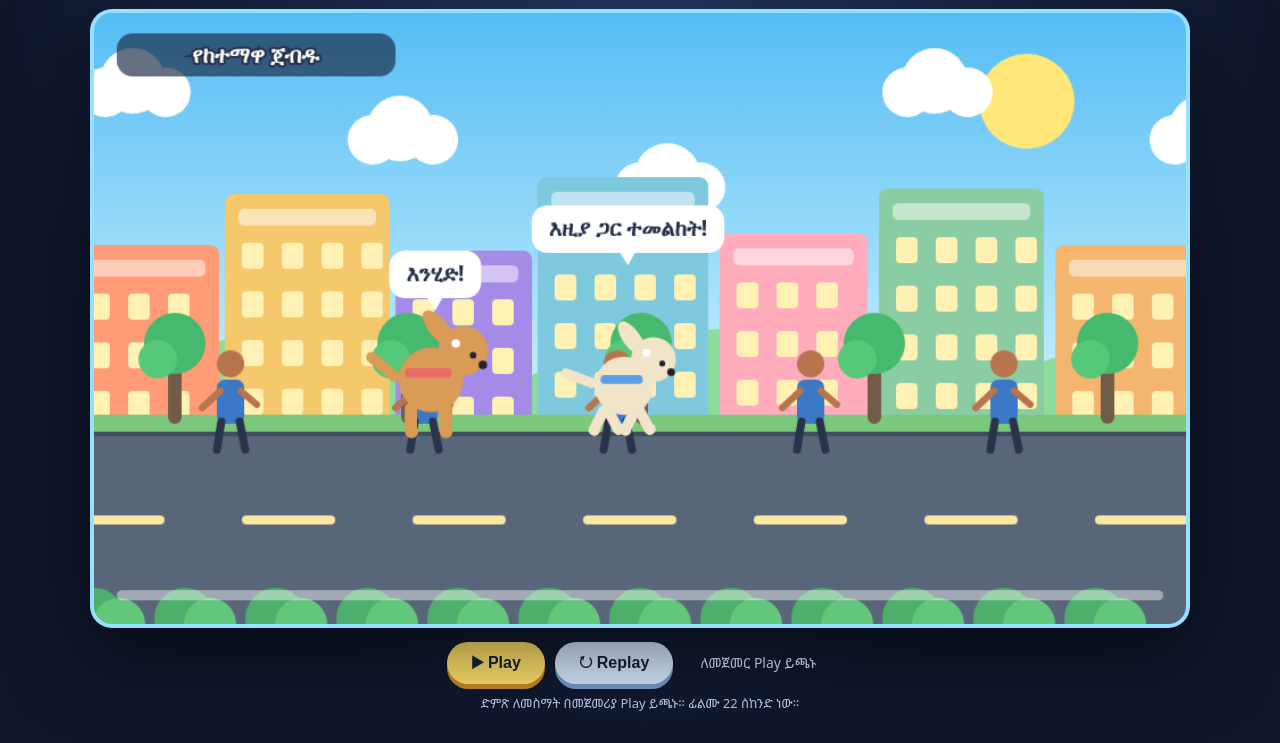
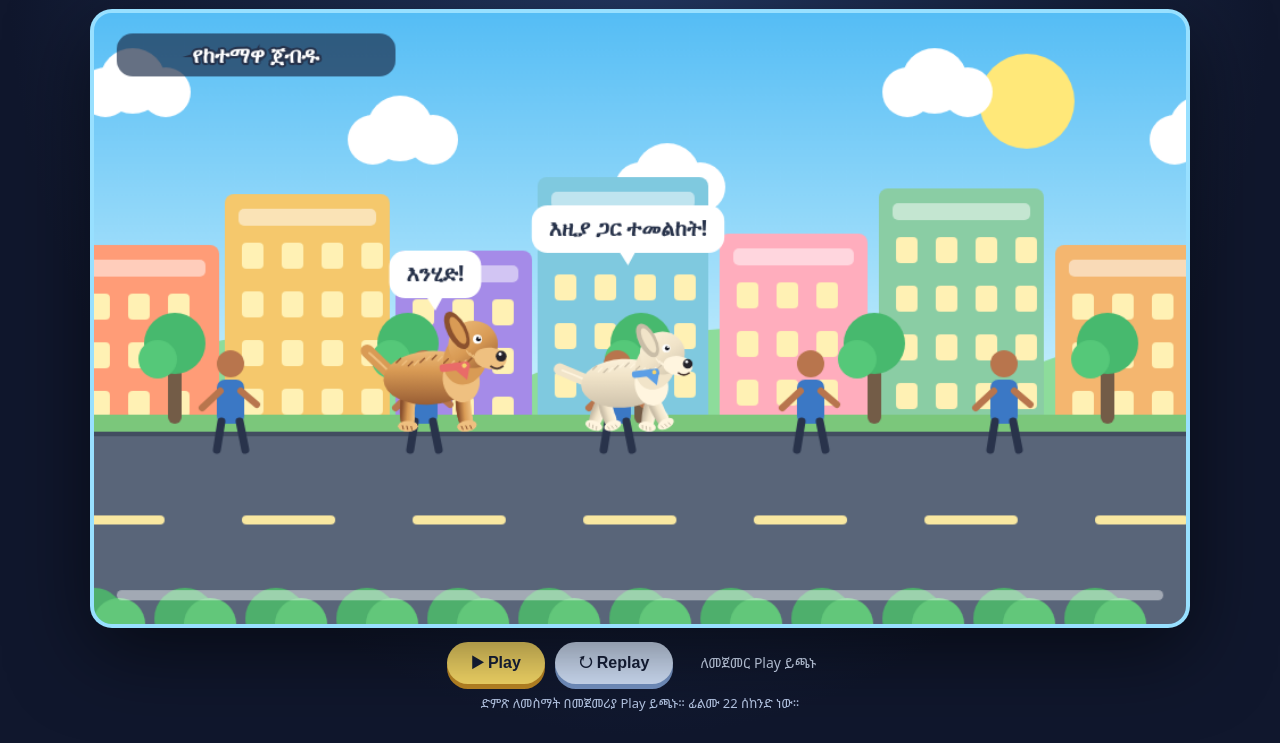
Before and after one commit to greenandblackgold-hub/kabu-ai-world, a website: page public/cartoon-city-film.html in a window 1280 px wide. Shown: the part 62-805 px from the top of the page. Drawn offline with Linux system fonts and the light colour scheme.

Commit message:
Make animated dogs more realistic

```diff
--- a/public/cartoon-city-film.html
+++ b/public/cartoon-city-film.html
@@ -35,16 +35,50 @@ function background(t){
  for(let x=65;x<950;x+=205){rounded(x,305,12,58,8,"#735c47");circle(x+6,292,27,"#47b96e");circle(x-9,306,17,"#55c879");}
 }
 function dog(x,y,scale,phase,coat,bandana){
- ctx.save();ctx.translate(x,y);ctx.scale(scale,scale);const bob=Math.sin(phase*2)*4,run= Math.sin(phase*2.8);
- // tail
- ctx.save();ctx.translate(-37,-48+bob);ctx.rotate(Math.sin(phase*3)*.38);line(0,0,-22,-18,coat,10);ctx.restore();
- // legs
- for(let i=0;i<4;i++){let lx=-23+(i%2)*32,front=i>=2;ctx.save();ctx.translate(lx,-24+bob);ctx.rotate(Math.sin(phase*3+(i%2)*Math.PI+(front?Math.PI:0))*.55);rounded(-5,0,11,29,5,coat);circle(1,27,6,coat);ctx.restore()}
- // body/head/ears
- circle(-4,-45+bob,30,coat);circle(26,-72+bob,23,coat);
- ctx.save();ctx.translate(13,-88+bob);ctx.rotate(-.3+Math.sin(phase)*.08);ctx.fillStyle=coat;ctx.beginPath();ctx.ellipse(-8,-8,9,20,-.4,0,Math.PI*2);ctx.fill();ctx.restore();
- circle(35,-68+bob,3,"#202538");circle(44,-59+bob,4,"#27212a");circle(19,-79+bob,4,"#fff");
- rounded(-28,-56+bob,43,9,4,bandana);ctx.restore();
+ ctx.save();ctx.translate(x,y);ctx.scale(scale,scale);
+ const bob=Math.sin(phase*2)*2.2, stride=Math.sin(phase*2.8);
+ const light=coat==="#d99b55"?"#efc080":"#fff5df";
+ const dark=coat==="#d99b55"?"#8b512e":"#c9bda7";
+ const fur=(x1,y1,x2,y2,color,width=2)=>line(x1,y1,x2,y2,color,width);
+ // Wagging tail with a tapered, softly rounded silhouette
+ ctx.save();ctx.translate(-38,-48+bob);ctx.rotate(Math.sin(phase*3)*.42);
+ ctx.strokeStyle=coat;ctx.lineWidth=12;ctx.lineCap="round";ctx.beginPath();ctx.moveTo(0,0);ctx.quadraticCurveTo(-13,-12,-25,-24);ctx.stroke();
+ ctx.strokeStyle=light;ctx.lineWidth=2;ctx.beginPath();ctx.moveTo(-5,-5);ctx.quadraticCurveTo(-15,-15,-23,-22);ctx.stroke();ctx.restore();
+ // Four articulated legs, alternating as the dog runs
+ for(let i=0;i<4;i++){
+  const front=i>=2,lx=front?25:-25;
+  ctx.save();ctx.translate(lx,-31+bob);ctx.rotate(stride*(i%2?1:-1)*.48+(front?-.08:.08));
+  const lg=ctx.createLinearGradient(-5,0,7,0);lg.addColorStop(0,dark);lg.addColorStop(.48,coat);lg.addColorStop(1,light);
+  ctx.fillStyle=lg;ctx.beginPath();ctx.moveTo(-6,0);ctx.quadraticCurveTo(-8,12,-5,25);ctx.quadraticCurveTo(-3,31,5,29);ctx.quadraticCurveTo(9,25,7,17);ctx.lineTo(7,3);ctx.closePath();ctx.fill();
+  ctx.fillStyle=light;ctx.beginPath();ctx.ellipse(2,29,9,5,-.08,0,Math.PI*2);ctx.fill();
+  for(let k=0;k<3;k++)line(-3+k*4,29,-2+k*4,32,dark,1);
+  ctx.restore();
+ }
+ // Main body with natural shading and shoulder/chest
+ const bodyGrad=ctx.createLinearGradient(0,-75,0,-15);bodyGrad.addColorStop(0,light);bodyGrad.addColorStop(.35,coat);bodyGrad.addColorStop(1,dark);
+ ctx.fillStyle=bodyGrad;ctx.beginPath();ctx.ellipse(-5,-47+bob,43,25,-.06,0,Math.PI*2);ctx.fill();
+ ctx.fillStyle=light;ctx.beginPath();ctx.ellipse(24,-45+bob,17,21,-.2,0,Math.PI*2);ctx.fill();
+ // Neck and head
+ ctx.fillStyle=coat;ctx.beginPath();ctx.ellipse(28,-65+bob,20,25,.35,0,Math.PI*2);ctx.fill();
+ const headGrad=ctx.createLinearGradient(15,-105,55,-48);headGrad.addColorStop(0,light);headGrad.addColorStop(.5,coat);headGrad.addColorStop(1,dark);
+ ctx.fillStyle=headGrad;ctx.beginPath();ctx.ellipse(35,-78+bob,23,22,-.18,0,Math.PI*2);ctx.fill();
+ // Floppy ears
+ ctx.fillStyle=dark;ctx.beginPath();ctx.ellipse(20,-91+bob,9,19,-.48,0,Math.PI*2);ctx.fill();
+ ctx.fillStyle=coat;ctx.beginPath();ctx.ellipse(21,-91+bob,5,14,-.48,0,Math.PI*2);ctx.fill();
+ // Muzzle, nose, mouth and expressive eyes
+ ctx.fillStyle=light;ctx.beginPath();ctx.ellipse(51,-65+bob,15,10,.12,0,Math.PI*2);ctx.fill();
+ circle(61,-67+bob,5,"#25232a");circle(60,-69+bob,1.5,"#fff");
+ circle(39,-83+bob,4.2,"#fff");circle(40,-83+bob,2.2,"#171923");circle(40.8,-84.2+bob,1,"#fff");
+ ctx.strokeStyle="#49352f";ctx.lineWidth=1.8;ctx.beginPath();ctx.moveTo(51,-58+bob);ctx.quadraticCurveTo(57,-53+bob,63,-58+bob);ctx.stroke();
+ // Fine fur marks across back, cheek and legs
+ for(let i=0;i<13;i++){const fx=-36+i*5.5,fy=-61+bob+Math.sin(i*.8)*3;fur(fx,fy,fx+4,fy-4, i%2?light:dark,1.3)}
+ for(let i=0;i<5;i++)fur(29+i*3,-72+bob+i*2,32+i*3,-68+bob+i*2,light,1.2);
+ // Collar and visible bandana
+ ctx.save();ctx.translate(20,-57+bob);ctx.rotate(-.12);
+ rounded(-16,-4,28,7,3,bandana);
+ ctx.fillStyle=bandana;ctx.beginPath();ctx.moveTo(-3,1);ctx.lineTo(8,13);ctx.lineTo(12,0);ctx.fill();
+ circle(7,-.5,2.2,"#f5d46c");ctx.restore();
+ ctx.restore();
 }
 function horse(x,y,scale,phase,spooked){
  ctx.save();ctx.translate(x,y);ctx.scale(scale,scale);let bob=Math.sin(phase*2)*3,run=spooked?Math.sin(phase*3):Math.sin(phase*1.5)*.25;
```
